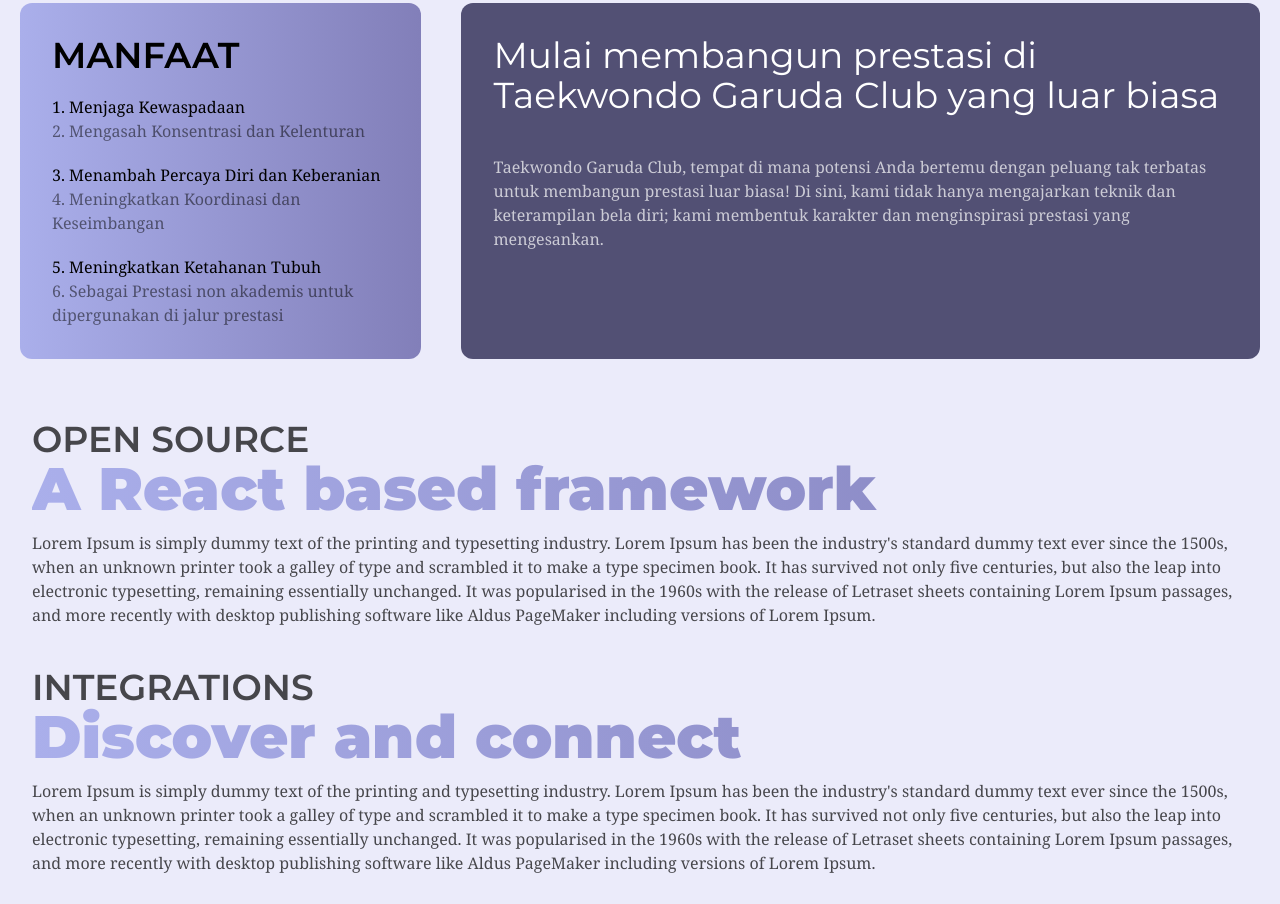
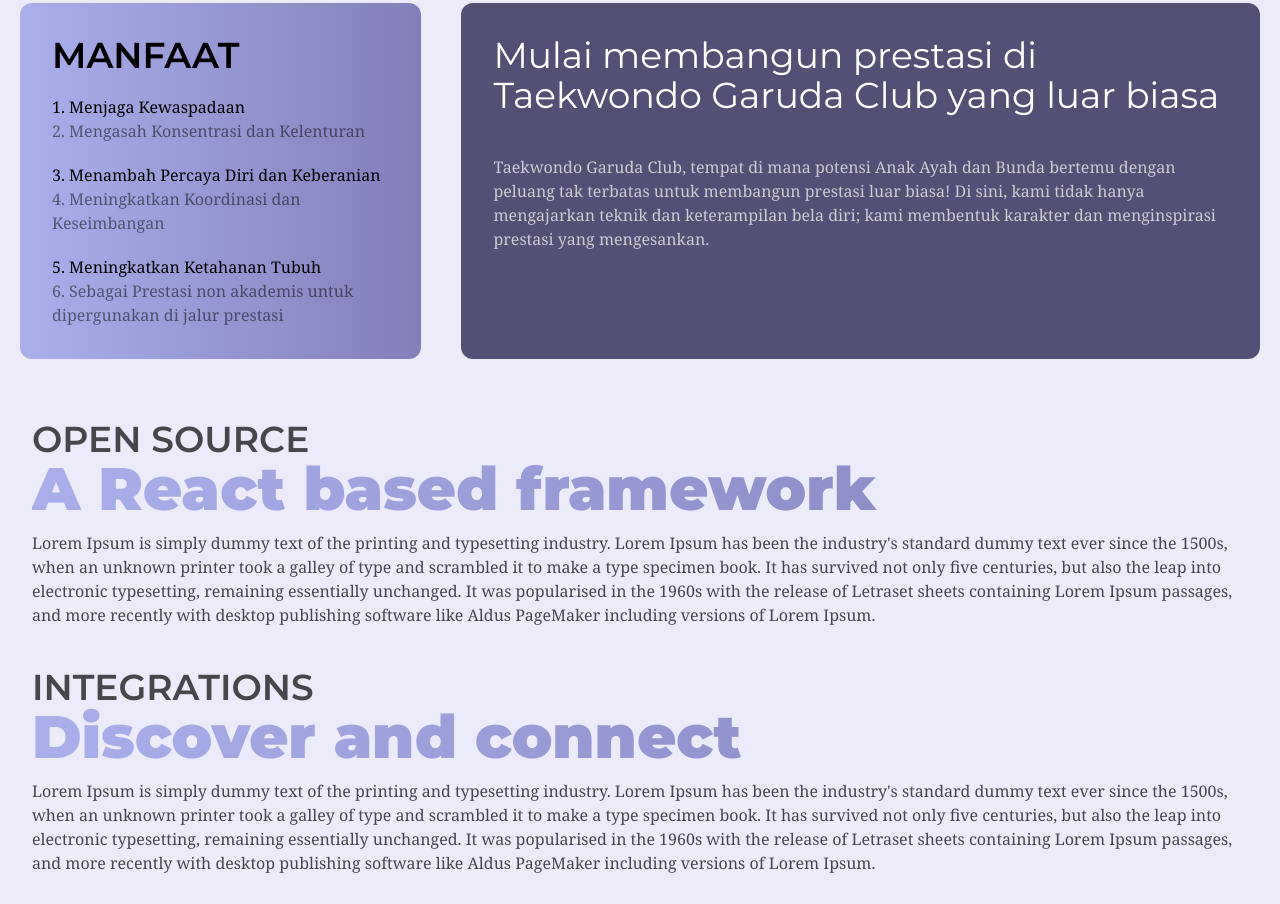
Before and after one commit to ridhoanras/tkdgarudaclub, a Gatsby site: page / in a window 1280 px wide. Shown: the part 1722-2626 px from the top of the page. Built offline with nearby package versions, Linux system fonts and the light colour scheme; Gatsby itself is replaced by a stand-in of ours.

Commit message:
first commit

```diff
--- a/src/components/Home/featureSection.js
+++ b/src/components/Home/featureSection.js
@@ -121,7 +121,7 @@
             Mulai membangun prestasi di Taekwondo Garuda Club yang luar biasa
             </h2>
             <p className="mt-10 text-white opacity-70">
-            Taekwondo Garuda Club, tempat di mana potensi Anda bertemu dengan peluang tak terbatas untuk
+            Taekwondo Garuda Club, tempat di mana potensi Anak Ayah dan Bunda bertemu dengan peluang tak terbatas untuk
             membangun prestasi luar biasa! Di sini, kami tidak hanya mengajarkan teknik dan keterampilan
             bela diri; kami membentuk karakter dan menginspirasi prestasi yang mengesankan.
             </p>
```
